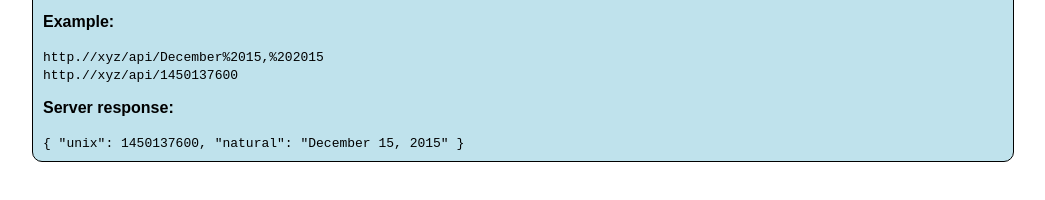
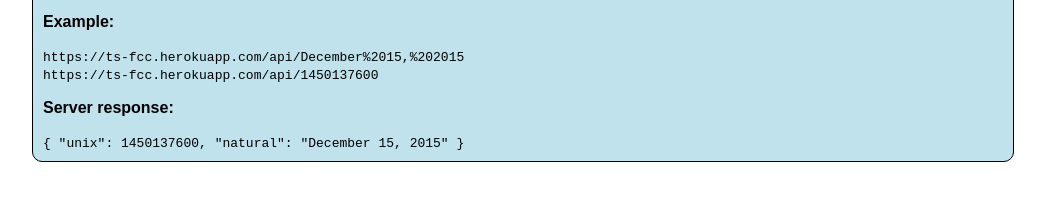
Before and after one commit to andr-pash/timestamp-fcc, a website: page public/index.html in a window 1280 px wide. Shown: the part 292-492 px from the top of the page, without its empty margins (117-1162 px from the left). Drawn offline with Linux system fonts and the light colour scheme.

Commit message:
added proper url examples

```diff
--- a/public/index.html
+++ b/public/index.html
@@ -12,8 +12,8 @@
     <h1 class="title">Timestamp Microservice</h1>
     <p>Provide a Timestamp in Unix or natural format as an extension to the URL.</p>
     <p><strong>Example:</strong></p>
-    <code>http.//xyz/api/December%2015,%202015</code> <br>
-    <code>http.//xyz/api/1450137600</code>
+    <code>https://ts-fcc.herokuapp.com/api/December%2015,%202015</code> <br>
+    <code>https://ts-fcc.herokuapp.com/api/1450137600</code>
     <p><strong>Server response:</strong></p>
     <code>{ "unix": 1450137600, "natural": "December 15, 2015" }</code> <br>
   </div>
```
Also changed, not shown: 1 other file.
